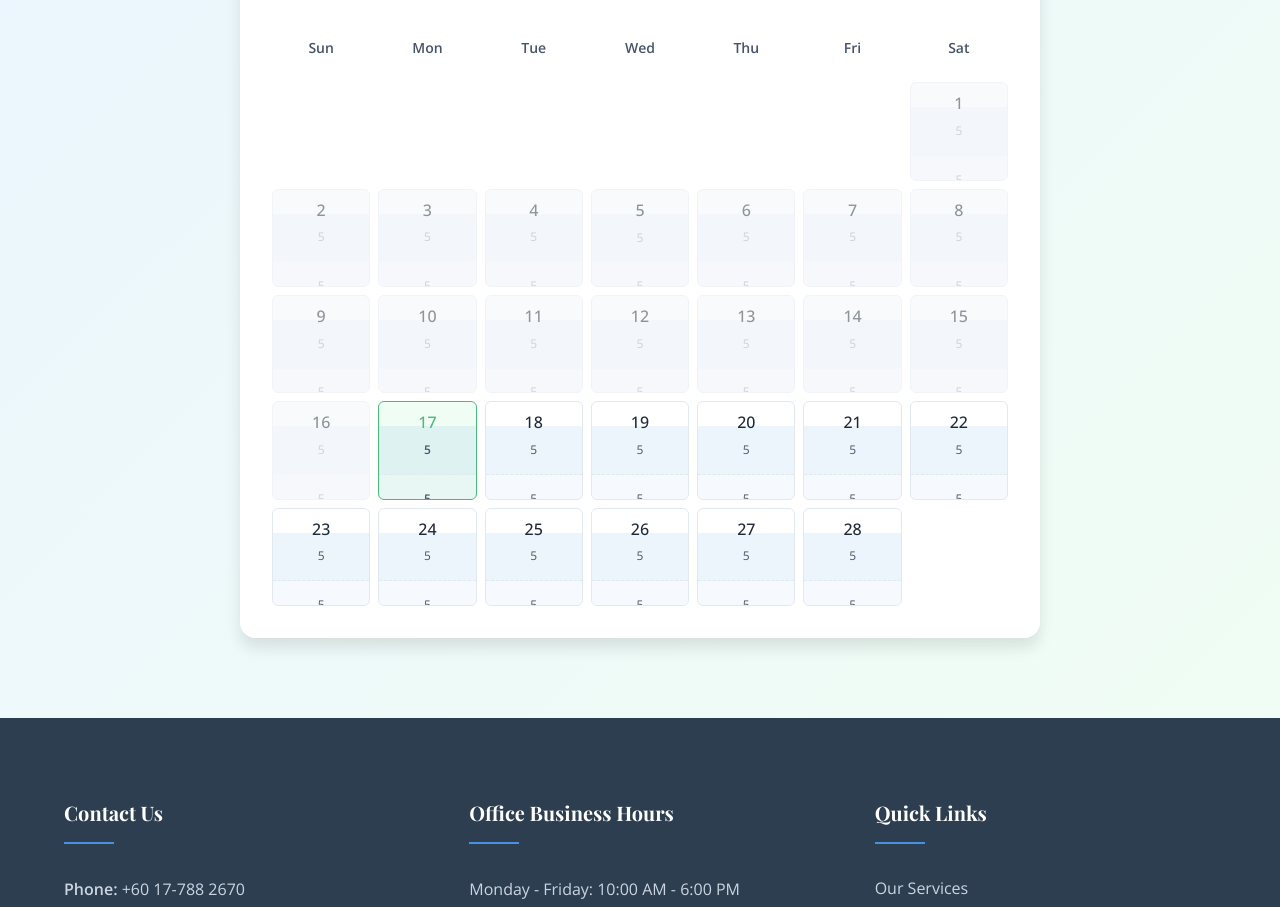
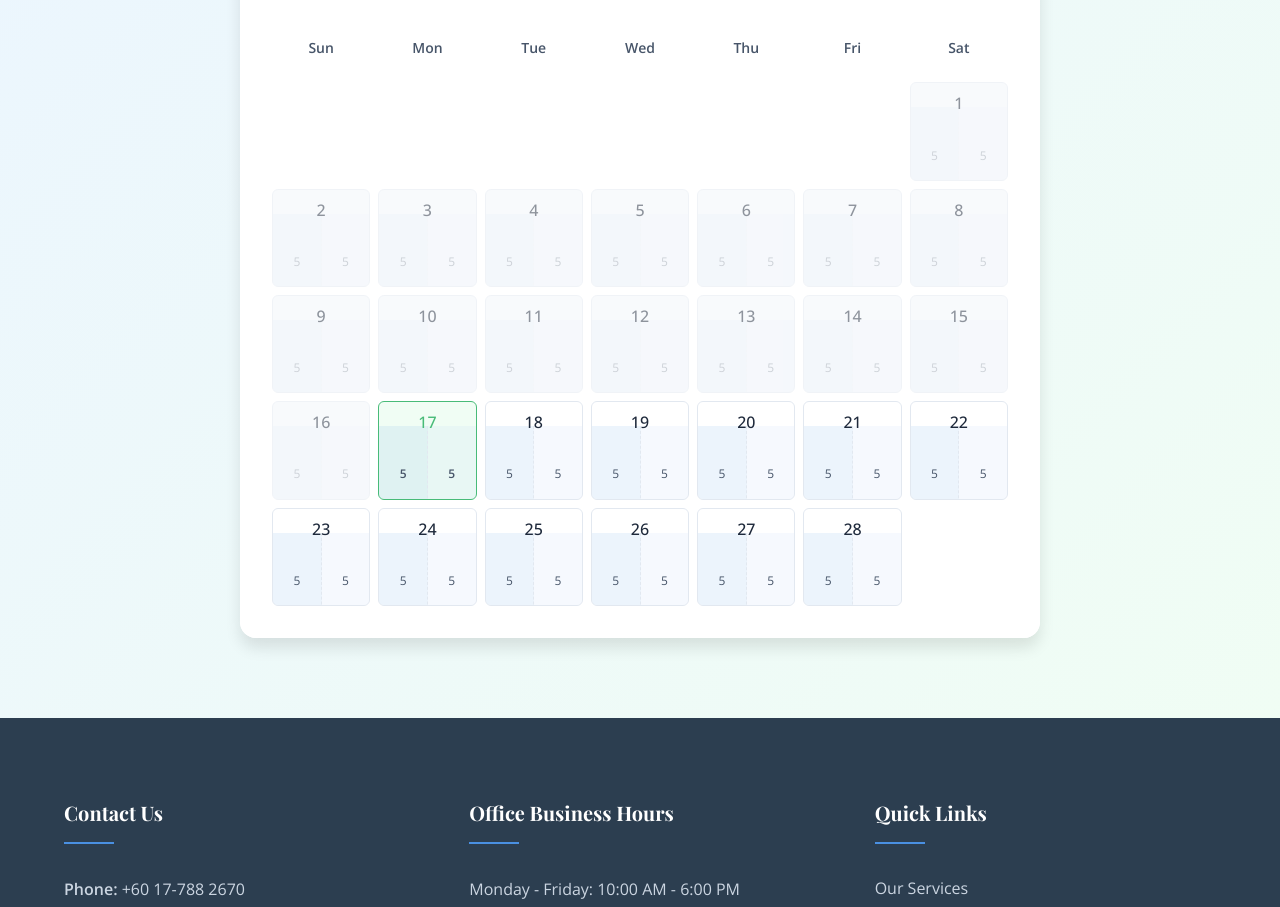
Before and after one commit to hwhw0780/cleaner, a website: page index.html in a window 1280 px wide. Shown: the part 4321-5228 px from the top of the page. Drawn offline with nearby package versions, Linux system fonts and the light colour scheme; no server answers.

Commit message:
Update calendar UI to show vertical split for morning and afternoon slots

```diff
--- a/styles.css
+++ b/styles.css
@@ -734,7 +734,7 @@ section {
     top: 1.5rem;
     left: 0;
     display: flex;
-    flex-direction: column;
+    flex-direction: row;
 }
 
 .slots-info .morning-slots,
@@ -750,7 +750,7 @@ section {
 
 .slots-info .morning-slots {
     background: rgba(74, 144, 226, 0.1);
-    border-bottom: 1px dashed var(--gray-200);
+    border-right: 1px dashed var(--gray-200);
 }
 
 .slots-info .afternoon-slots {
```
